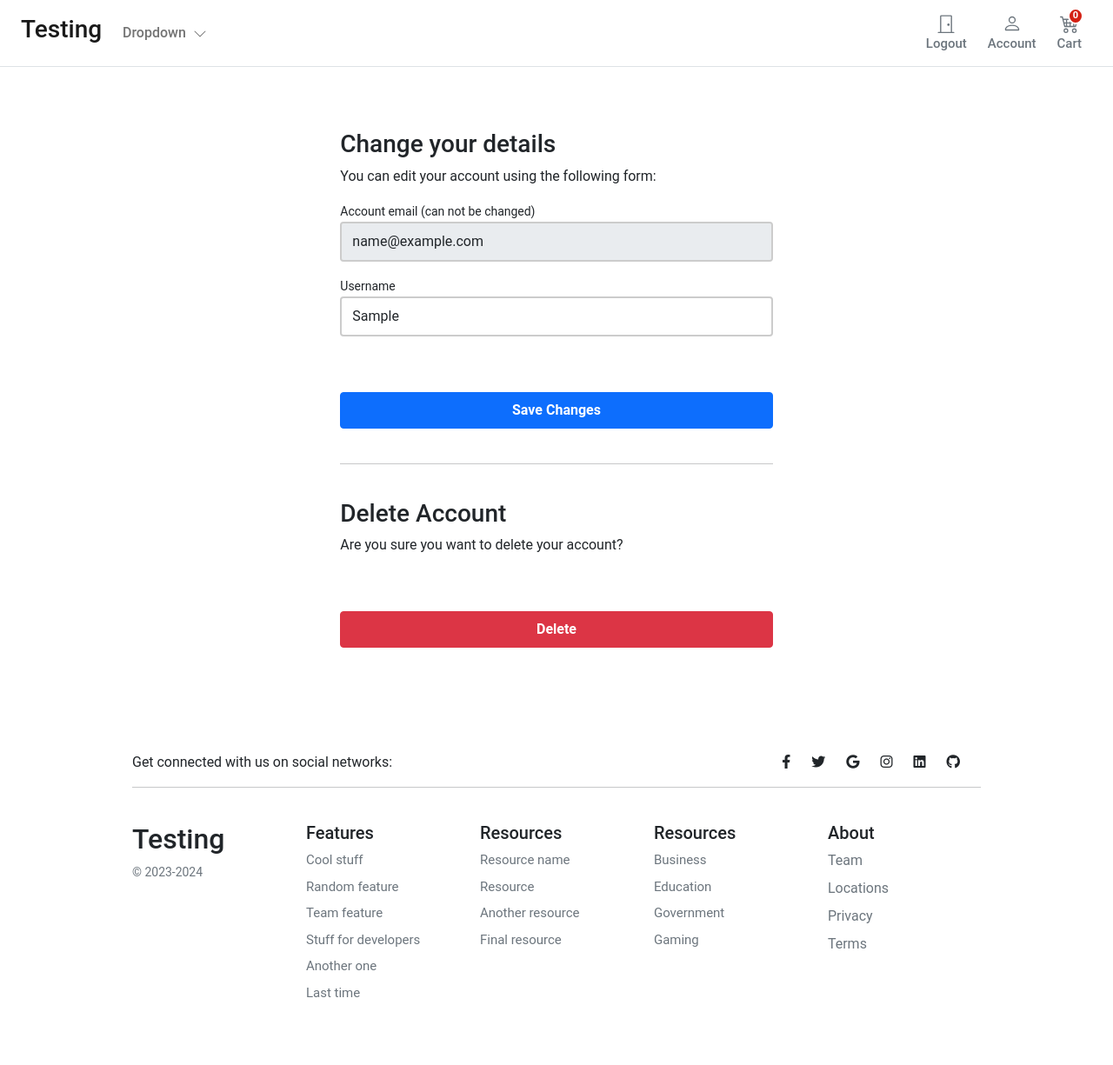
After one commit to HourGitHub/Django-Store-P1, a Django app: page /account/profile/edit/ in a window 1280 px wide. The commit adds this page. Shown: the whole page at 87% size. Run offline with Django 3.2, Linux system fonts and the light colour scheme; the visitor is signed in with stand-in values (Sample User, id 1); data that the repository does not hold is empty.

Commit message:
Part3-2:28

```diff
--- a/account/forms.py
+++ b/account/forms.py
@@ -62,3 +62,28 @@ class RegistrationForm (forms.ModelForm):
             {'class': 'form-control mb-3', 'placeholder': 'Password'})
         self.fields['password2'].widget.attrs.update(
             {'class': 'form-control', 'placeholder': 'Repeat Password'})
+
+
+
+class UserEditForm(forms.ModelForm):
+
+    email = forms.EmailField(
+        label='Account email (can not be changed)', max_length=200, widget=forms.TextInput(
+            attrs={'class': 'form-control mb-3', 'placeholder': 'email', 'id': 'form-email', 'readonly': 'readonly'}))
+
+    user_name = forms.CharField(
+        label='Firstname', min_length=4, max_length=50, widget=forms.TextInput(
+            attrs={'class': 'form-control mb-3', 'placeholder': 'Username', 'id': 'form-firstname', 'readonly': 'readonly'}))
+
+    first_name = forms.CharField(
+        label='Username', min_length=4, max_length=50, widget=forms.TextInput(
+            attrs={'class': 'form-control mb-3', 'placeholder': 'Firstname', 'id': 'form-lastname'}))
+
+    class Meta:
+        model = UserBase
+        fields = ('email', 'user_name', 'first_name',)
+
+    def __init__(self, *args, **kwargs):
+        super().__init__(*args, **kwargs)
+        self.fields['user_name'].required = True
+        self.fields['email'].required = True
--- a/account/models.py
+++ b/account/models.py
@@ -44,7 +44,7 @@ class UserBase(AbstractBaseUser, PermissionsMixin):
     about = models.TextField(_(
         'about'), max_length=500, blank=True)
     # Delivery details
-    country = CountryField()
+    country = models.CharField(max_length=200,  null=True, choices=CountryField().choices + [('', 'Select Country')])
     phone_number = models.CharField(max_length=15, blank=True)
     postcode = models.CharField(max_length=12, blank=True)
     address_line_1 = models.CharField(max_length=150, blank=True)
--- a/account/urls.py
+++ b/account/urls.py
@@ -1,9 +1,12 @@
-
 from django.contrib.auth import views as auth_views
 from django.urls import path
+from django.views.generic import TemplateView
 
 from . import views
 from .forms import (UserLoginForm)
+
+# https://docs.djangoproject.com/en/3.1/topics/auth/default/
+# https://ccbv.co.uk/projects/Django/3.0/django.contrib.auth.views/PasswordResetConfirmView/
 
 
 app_name = 'account'
@@ -13,9 +16,14 @@ urlpatterns = [
 
     path('login/', auth_views.LoginView.as_view(template_name='account/registration/login.html',
                                                 form_class=UserLoginForm), name='login'),
+     path('logout/', auth_views.LogoutView.as_view(next_page='/account/login/'), name='logout'),
     path('register/', views.account_register, name='register'),
     path('activate/<slug:uidb64>/<slug:token>/', views.account_activate, name='activate'),
 
     # User dashboard
     path('dashboard/', views.dashboard, name='dashboard'),
+    path('profile/edit/', views.edit_details, name='edit_details'),
+    path('profile/delete_user/', views.delete_user, name='delete_user'),
+    path('profile/delete_confirm/', TemplateView.as_view(template_name="account/user/delete_confirm.html"), name='delete_confirmation'),
+
 ]
--- a/account/views.py
+++ b/account/views.py
@@ -20,7 +20,7 @@ from django.utils.http import urlsafe_base64_decode, urlsafe_base64_encode
 
 # from orders.views import user_orders
 
-from .forms import RegistrationForm
+from .forms import RegistrationForm, UserEditForm
 from .models import UserBase
 from .tokens import account_activation_token
 
@@ -76,3 +76,27 @@ def account_activate(request, uidb64, token):
         return redirect('account:dashboard')
     else:
         return render(request, 'account/registration/activation_invalid.html')
+
+
+
+@login_required
+def edit_details(request):
+    if request.method == 'POST':
+        user_form = UserEditForm(instance=request.user, data=request.POST)
+
+        if user_form.is_valid():
+            user_form.save()
+    else:
+        user_form = UserEditForm(instance=request.user)
+
+    return render(request,
+                  'account/user/edit_details.html', {'user_form': user_form})
+
+
+@login_required
+def delete_user(request):
+    user = UserBase.objects.get(user_name=request.user)
+    user.is_active = False
+    user.save()
+    logout(request)
+    return redirect('account:delete_confirmation')
--- a/templates/account/user/dashboard.html
+++ b/templates/account/user/dashboard.html
@@ -10,12 +10,14 @@
     </div>
     <div class="col-12 d-flex justify-content-between">
       <div>Manage your <b>orders</b> and personal details</div>
-      <div><a href="#">Change Details</a></div>
+      <div><a href="{% url "account:edit_details" %}">Change Details</a></div>
     </div>
     <hr />
   </div>
   <div class="container" style="max-width: 1000px">
 
+
+
   </div>
 </main>
 
--- /dev/null
+++ b/templates/account/user/edit_details.html
@@ -0,0 +1,72 @@
+{% extends "../../store/base.html" %}
+{% block title %}Edit Profile{% endblock %}
+{% block content %}
+
+<style>
+    .account-form input {
+        border: 2px solid #ccc;
+        height: calc(2em + .75rem + 2px);
+    }
+
+    .account-form input:focus {
+        border-color: #1497ff;
+        box-shadow: none;
+    }
+</style>
+
+<div class="container-fluid">
+    <div class="row no-gutter">
+        <div class="col-md-12">
+            <div class="login d-flex align-items-center py-5">
+                <div class="container">
+                    <div class="row">
+                        <div class="col-12 col-lg-7  mx-auto">
+
+                <form class="account-form px-4 pt-4" method="post" enctype="multipart/form-data">
+
+                    {% if user_form.is_valid and profile_form.is_valid  %}
+                    <div class="alert alert-primary" role="alert">
+                        Details successfully updated!
+                    </div>
+                    <p class="small text-center pt-0">
+                        <a href="{% url "account:dashboard" %}">Back to Dashboard</a>
+                    </p>
+                    {%else%}
+                    <h3>Change your details</h3>
+                    <p>You can edit your account using the following form:</p>
+                    {% endif %}
+
+                    {% if form.errors %}
+                    <div class="alert alert-primary" role="alert">
+                        Error: Please try again!
+                    </div>
+                    {% endif %}
+
+                    {% csrf_token %}
+                    <label class="small font-weight-bold">{{ user_form.email.label}}</label>
+                    {{ user_form.email }}
+                    <label class="small font-weight-bold">{{ user_form.first_name.label}}</label>
+                    {{ user_form.first_name }}
+
+
+
+                    <button class="btn btn-primary btn-block py-2 mb-4 mt-5 fw-bold w-100" type="submit"
+                        value="Save changes">Save Changes</button>
+                    <hr class="mb-3">
+                </form>
+                     <form class="account-form px-4" action="{% url "account:delete_user" %}" method="post">
+                        {% csrf_token %}
+                        <p class=" h3 pt-4 font-weight-bold">Delete Account</p>
+                        <p>Are you sure you want to delete your account?</p>
+                        <button type="submit" role="button"
+                            class="btn btn-danger btn-block py-2 mb-4 mt-5 fw-bold w-100">Delete</button>
+                    </form>
+
+                        </div>
+                    </div>
+                </div>
+            </div>
+        </div>
+    </div>
+</div>
+{% endblock %}
--- a/templates/store/base.html
+++ b/templates/store/base.html
@@ -16,6 +16,40 @@
     <link rel="stylesheet" href="{% static 'core/css/base.css' %}">
     <link rel="stylesheet" href="{% static 'cart/css/cart.css' %}">
 
+
+    <style>
+        .fab.fa-facebook-f:hover {
+            color: #3b5998; /* Facebook blue */
+        }
+
+        .fab.fa-twitter:hover {
+            color: #1da1f2; /* Twitter blue */
+        }
+
+        .fab.fa-google:hover {
+            color: #db4437; /* Google red */
+        }
+
+        .fab.fa-instagram:hover {
+            color: #bc2a8d; /* Instagram purple */
+        }
+
+        .fab.fa-linkedin:hover {
+            color: #0077b5; /* LinkedIn blue */
+        }
+
+        .fab.fa-github:hover {
+            color: #171515; /* GitHub black */
+        }
+
+        .icon-zoom {
+            transition: transform 0.3s ease;
+        }
+
+        .icon-zoom:hover {
+            transform: translateY(-5px) scale(2.6); /* Move the icon upwards */
+        }
+    </style>
 
 
 </head>
@@ -66,7 +100,7 @@
                     <!-- Right Navbar Login and Account -->
 
                     {% if user.is_authenticated %}
-                    <a type="button" role="button" href="#"
+                    <a type="button" role="button" href="{% url "account:logout" %}"
                         class="btn btn-outline-secondary border-0 cart-btn">
                         <div>
                             <svg xmlns="http://www.w3.org/2000/svg" width="22" height="22" fill="currentColor"
@@ -172,26 +206,27 @@
             <!-- Left -->
 
             <!-- Right -->
-            <div>
-              <a href="" class="me-4 text-reset">
-                <i class="fab fa-facebook-f"></i>
+            <div class="d-flex">
+                <a href="#" class="me-4 text-reset">
+                    <i class="fab fa-facebook-f icon-zoom"></i>
                 </a>
-              <a href="" class="me-4 text-reset">
-                <i class="fab fa-twitter"></i>
+                <a href="#" class="me-4 text-reset">
+                    <i class="fab fa-twitter icon-zoom"></i>
                 </a>
-              <a href="" class="me-4 text-reset">
-                <i class="fab fa-google"></i>
+                <a href="#" class="me-4 text-reset">
+                    <i class="fab fa-google icon-zoom"></i>
                 </a>
-              <a href="" class="me-4 text-reset">
-                <i class="fab fa-instagram"></i>
+                <a href="#" class="me-4 text-reset">
+                    <i class="fab fa-instagram icon-zoom"></i>
                 </a>
-              <a href="" class="me-4 text-reset">
-                <i class="fab fa-linkedin"></i>
+                <a href="#" class="me-4 text-reset">
+                    <i class="fab fa-linkedin icon-zoom"></i>
                 </a>
-              <a href="" class="me-4 text-reset">
-                <i class="fab fa-github"></i>
+                <a href="#" class="me-4 text-reset">
+                    <i class="fab fa-github icon-zoom"></i>
                 </a>
             </div>
+
             <!-- Right -->
           </section>
 
```
Also changed, not shown: templates/account/user/delete_confirm.html (added, +35 -0 lines), account/migrations/0001_initial.py, account/migrations/0002_alter_userbase_country.py (added), store/migrations/0001_initial.py. Lines whose indentation alone changed are shown as unchanged.
